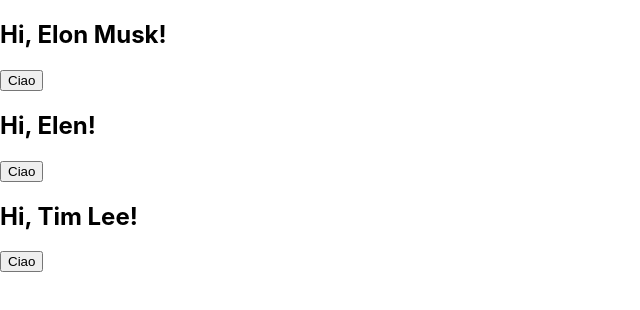
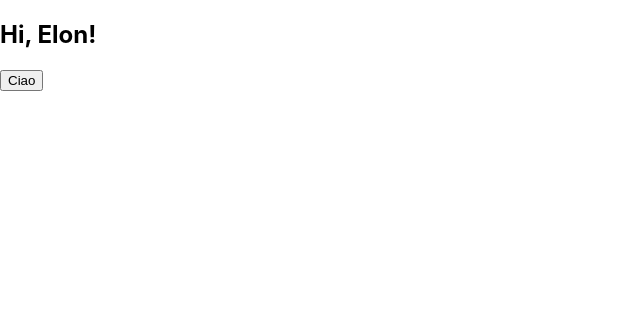
Before and after one commit to FAnatAS/my-react-app, a React (Create React App) app: page / in a window 1280 px wide. Shown: the top 310 px of the page, without its empty margins (0-640 px from the left). Built offline with nearby package versions, Linux system fonts and the light colour scheme.

Commit message:
one of commits 121121

```diff
--- a/src/App.js
+++ b/src/App.js
@@ -1,39 +1,22 @@
 // import logo from './logo.svg';
 import './App.css';
-import React from 'react';
+import React, {Component} from 'react';
 import Ciao from './components/Ciao';
 
-function App() {
-  // return (
-  //   <div className="App">
-  //     <header className="App-header">
-  //       <img src={logo} className="App-logo" alt="logo" />
-  //       <p>
-  //         Edit <code>src/App.js</code> and save to reload.
-  //       </p>
-  //       <a
-  //         className="App-link"
-  //         href="https://reactjs.org"
-  //         target="_blank"
-  //         rel="noopener noreferrer"
-  //       >
-  //         Learn React
-  //       </a>
-  //     </header>
-  //   </div>
-  // );
-//return <h1>Hi, JSX! </h1>
-
-const user = {
-  fname:'Elon',
-  sname: 'Musk'
-}
-return <>
-<Ciao name={`${user.fname} ${user.sname}`} />
-<Ciao name='Elen' />
-<Ciao name='Tim Lee' />
-</>
+class App extends Component {
+  constructor (props){
+    super(props);
+    this.state = {
+      fname:'Elon',
+      sname: 'Musk'
+    }
+  }
+render(){
+  const {fname}=this.state;
+  return <>
+  <Ciao name={fname}/>
+  </>
 
 }
-
+}
 export default App;
```
